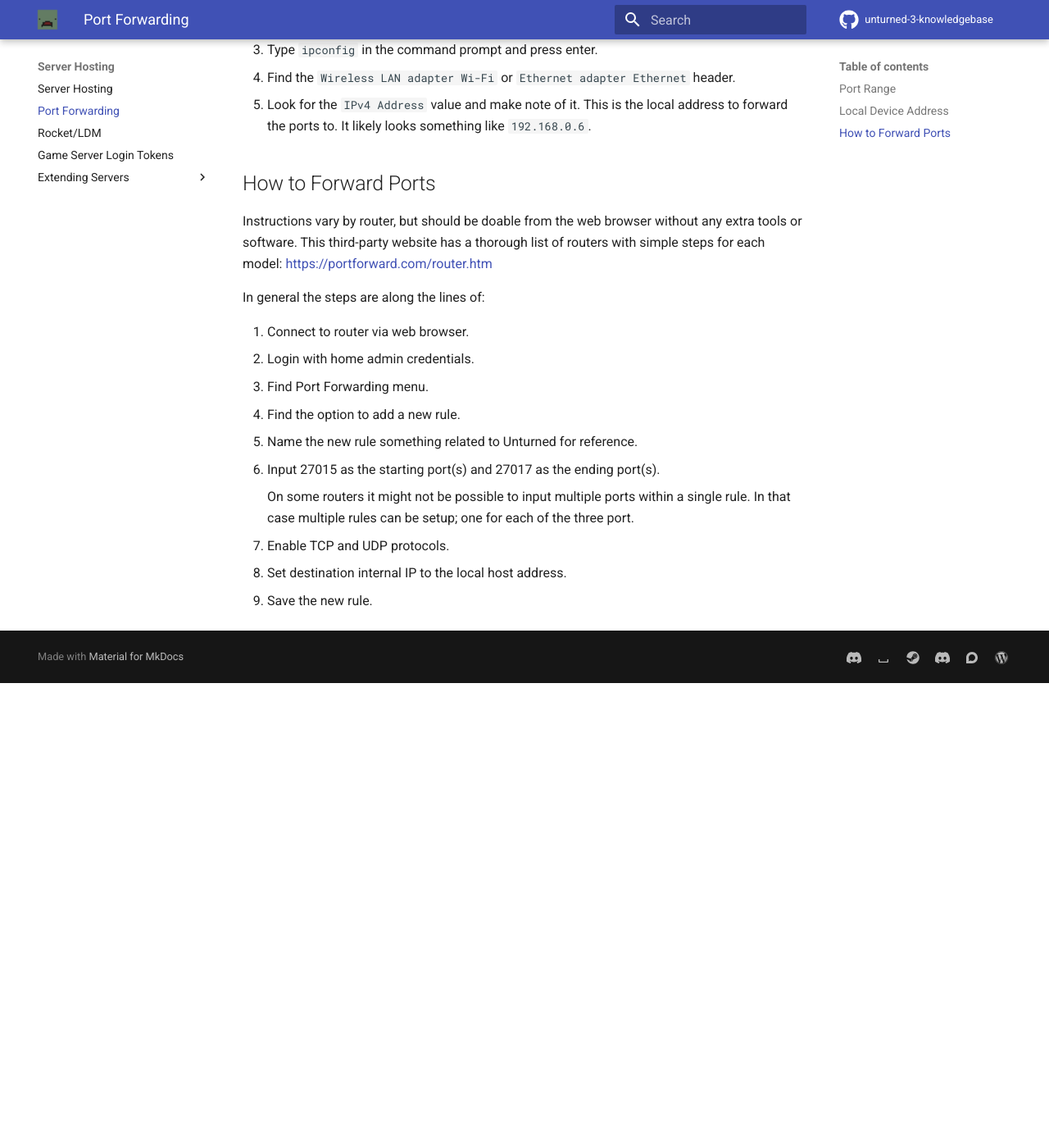
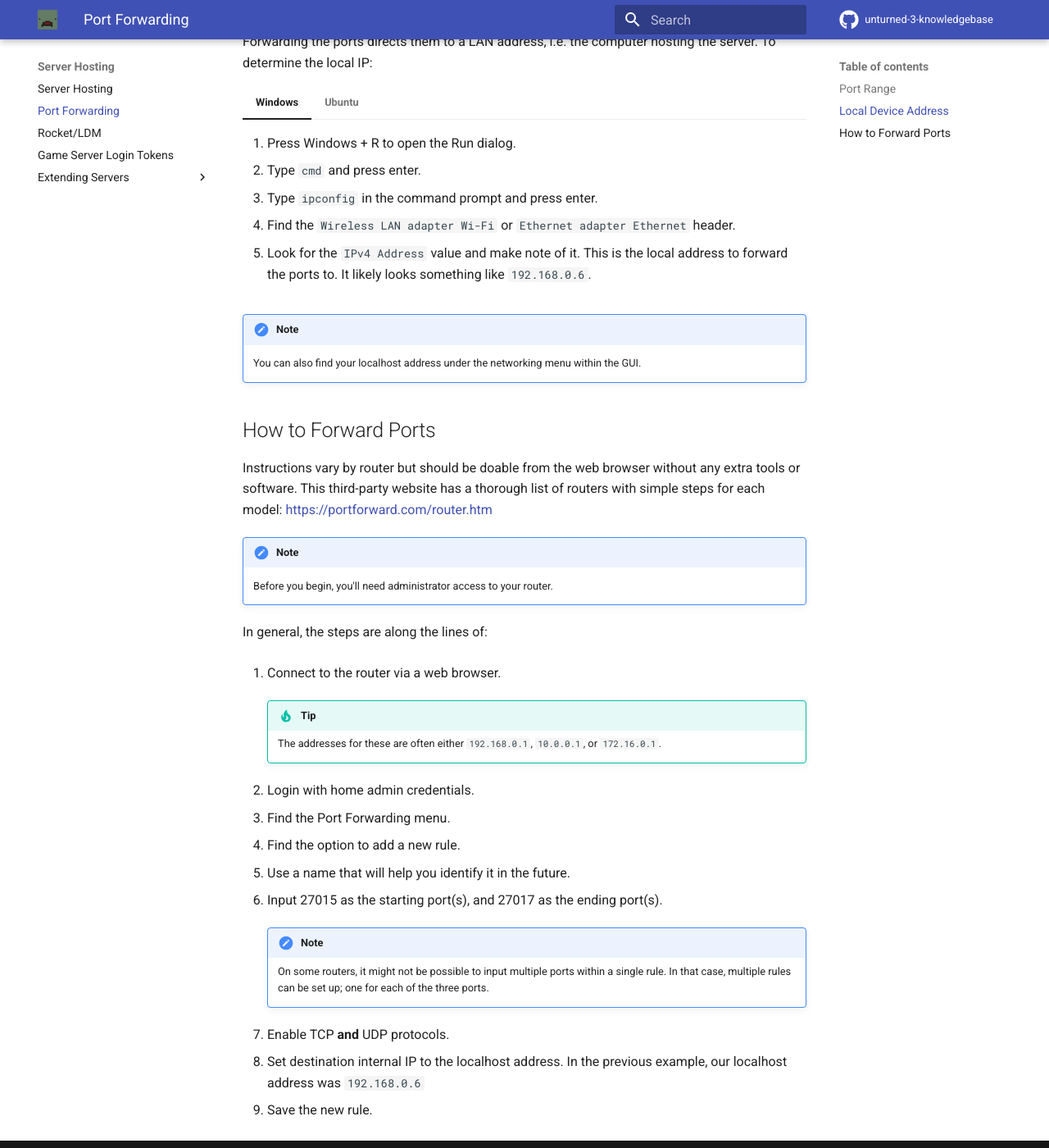
Before and after one commit to unturned-info/unturned-3-knowledgebase, an MkDocs documentation site: the page built from docs/Server Hosting/PortForwarding.md, in a window 1280 px wide and 1400 px high, scrolled down 835 px. Shown: the whole window at 82% size. Built offline with MkDocs 1.6.1 and Material for MkDocs 9.7.7, drawn with Linux system fonts in a browser that asks for light colours; comment, search, counter and statistics services are not loaded; before the commit the page ends 1668 px from its top, so only the background shows below that; some of the changed text lies outside the part shown.

Commit message:
Port Forwarding article improvements
Adds more information to the Port forwarding article such as possible Linux commands & mentions of upstream ISP problems.
Improves grammar & wording.

```diff
--- a/docs/Server Hosting/PortForwarding.md
+++ b/docs/Server Hosting/PortForwarding.md
@@ -1,8 +1,11 @@
 # Port Forwarding
 
-When hosting a server on a home network __port forwarding__ is required in order to direct traffic to the host computer. One way to think of it is that when there are multiple devices (e.g. computers and phones) connected to the LAN, the outside internet does not know which device is the Unturned server. In this case port forwarding specifies which LAN device is the host.
+When hosting a server on a home network __port forwarding__ is required to direct traffic to the host computer. One way to think of it is that when there are multiple devices (e.g. computers and phones) connected to the LAN, the outside internet does not know which device is the Unturned server. In this case, port forwarding specifies which LAN device is the host.
 
-Two pieces of information: the [port range](#port-range) and [local device address](#local-device-address) are required prior to port forwarding, and are described in detail below.
+Two pieces of information: the [port range](#port-range) and [local device address](#local-device-address) are required before port forwarding, and are described in detail below.
+
+!!! caution
+    Depending on your ISP and other factors, it may not be possible for you to port forward in any capacity. Additionally, many ISPs block certain ports for security and network management purposes.
 
 ## Port Range
 
@@ -12,29 +15,46 @@
 
 ## Local Device Address
 
-Forwarding the ports directs them to a LAN address, i.e. the computer hosting the server. To determine the local IP on Windows:
+Forwarding the ports directs them to a LAN address, i.e. the computer hosting the server. To determine the local IP:
 
-1. Press Windows + R to open the Run dialog.
-2. Type `cmd` and press enter.
-3. Type `ipconfig` in the command prompt and press enter.
-4. Find the `Wireless LAN adapter Wi-Fi` or `Ethernet adapter Ethernet` header.
-5. Look for the `IPv4 Address` value and make note of it. This is the local address to forward the ports to. It likely looks something like `192.168.0.6`.
+=== "Windows"
+    1. Press Windows + R to open the Run dialog.
+    2. Type `cmd` and press enter.
+    3. Type `ipconfig` in the command prompt and press enter.
+    4. Find the `Wireless LAN adapter Wi-Fi` or `Ethernet adapter Ethernet` header.
+    5. Look for the `IPv4 Address` value and make note of it. This is the local address to forward the ports to. It likely looks something like `192.168.0.6`.
+
+=== "Ubuntu"
+    1. Open a terminal of your choice.
+    2. Run the command `hostname -i` in your terminal.
+    3. Note the outputted IP addresses. The first one is likely your localhost address.
+
+!!! note
+    You can also find your localhost address under the networking menu within the GUI.
 
 ## How to Forward Ports
 
-Instructions vary by router, but should be doable from the web browser without any extra tools or software. This third-party website has a thorough list of routers with simple steps for each model: <https://portforward.com/router.htm>
+Instructions vary by router but should be doable from the web browser without any extra tools or software. This third-party website has a thorough list of routers with simple steps for each model: <https://portforward.com/router.htm>
 
-In general the steps are along the lines of:
+!!! Note
+    Before you begin, you'll need administrator access to your router.
 
-1. Connect to router via web browser.
+In general, the steps are along the lines of:
+
+1. Connect to the router via a web browser.
+
+    !!! tip
+        The addresses for these are often either `192.168.0.1`, `10.0.0.1`, or `172.16.0.1`.
+
 2. Login with home admin credentials.
-3. Find Port Forwarding menu.
+3. Find the Port Forwarding menu.
 4. Find the option to add a new rule.
-5. Name the new rule something related to Unturned for reference.
-6. Input 27015 as the starting port(s) and 27017 as the ending port(s).
+5. Use a name that will help you identify it in the future.
+6. Input 27015 as the starting port(s), and 27017 as the ending port(s).
 
-    On some routers it might not be possible to input multiple ports within a single rule. In that case multiple rules can be setup; one for each of the three port.
+    !!! Note
+        On some routers, it might not be possible to input multiple ports within a single rule. In that case, multiple rules can be set up; one for each of the three ports.
 
-7. Enable TCP and UDP protocols.
-8. Set destination internal IP to the local host address.
+7. Enable TCP **and** UDP protocols.
+8. Set destination internal IP to the localhost address. In the previous example, our localhost address was `192.168.0.6`
 9. Save the new rule.
```
